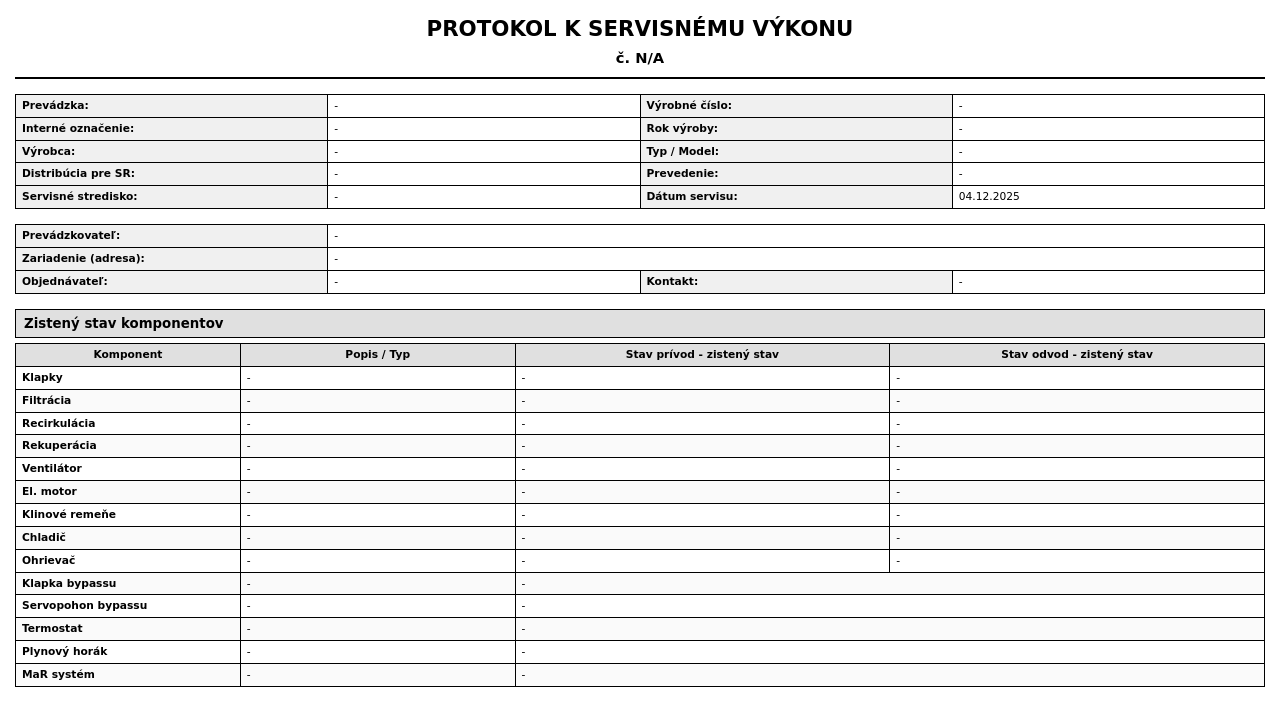
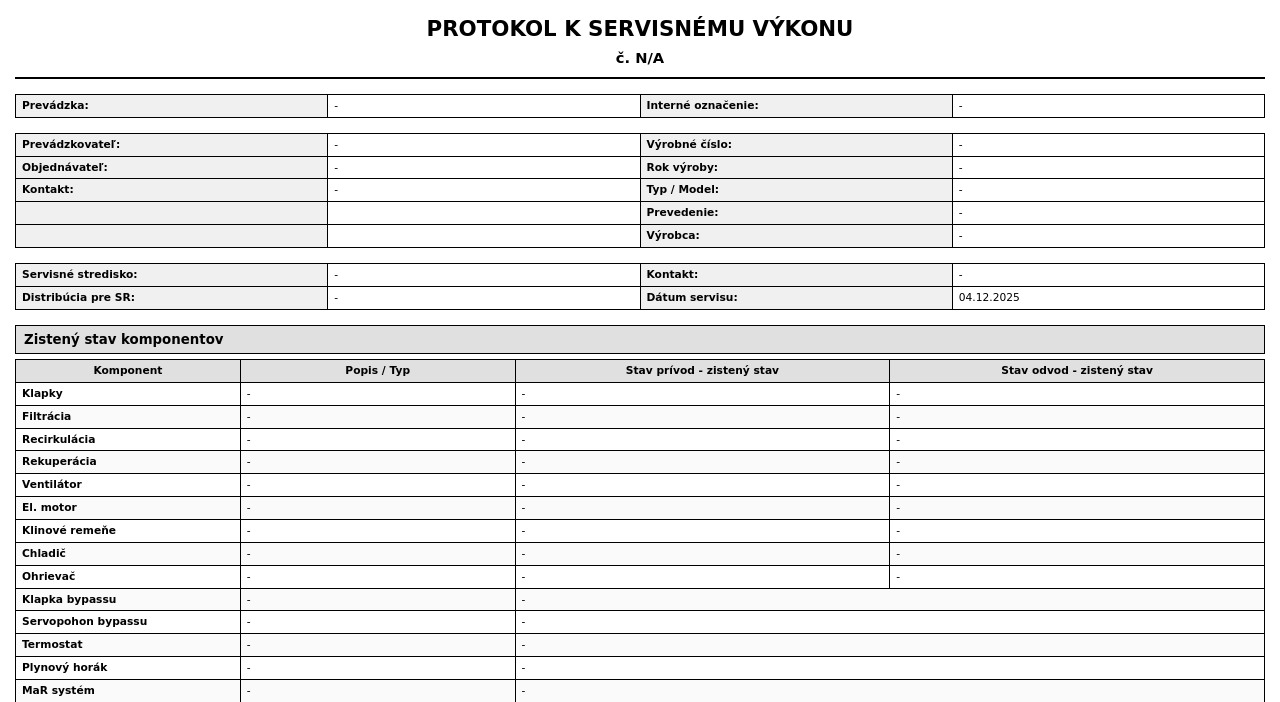
Before and after one commit to kbranislav1410-max/kollar-servisny-protokol, a PHP site: page /templates/report_pdf.php in a window 1280 px wide. Shown: the top 702 px of the page. Run offline with PHP 8.4, Linux system fonts and the light colour scheme; some libraries are stand-ins or nearby versions.

Commit message:
Reorganize PDF header layout per user request
- First row: Prevádzka (left) with full address, Interné označenie (right)
- Second section: Customer info (left) with device info (right)
- Third section: Servisné stredisko with contact info

Co-authored-by: kbranislav1410-max <224830386+kbranislav1410-max@users.noreply.github.com>

```diff
--- a/templates/report_pdf.php
+++ b/templates/report_pdf.php
@@ -265,55 +265,63 @@ if (!isset($photosGeneral)) {
         <div class="protocol-number">č. <?= htmlspecialchars($report['cislo_protokolu'] ?? 'N/A') ?></div>
     </div>
 
-    <!-- Základné informácie - horná tabuľka -->
+    <!-- Sekcia 1: Prevádzka a Interné označenie zariadenia -->
     <table class="info-header-table">
         <tr>
             <td class="label">Prevádzka:</td>
-            <td class="value"><?= htmlspecialchars($report['location_nazov'] ?? '-') ?></td>
+            <td class="value"><?= htmlspecialchars($report['location_nazov'] ?? '-') ?><?= !empty($report['location_adresa']) ? ', ' . htmlspecialchars($report['location_adresa']) : '' ?><?= !empty($report['location_mesto']) ? ', ' . htmlspecialchars($report['location_mesto']) : '' ?></td>
+            <td class="label">Interné označenie:</td>
+            <td class="value"><?= htmlspecialchars($report['interne_oznacenie'] ?? '-') ?></td>
+        </tr>
+    </table>
+
+    <!-- Sekcia 2: Informácie o zákazníkovi (vľavo) a zariadení (vpravo) -->
+    <table class="info-header-table">
+        <tr>
+            <td class="label">Prevádzkovateľ:</td>
+            <td class="value"><?= htmlspecialchars($report['nazov_firmy'] ?? '-') ?><?= !empty($report['sidlo']) ? ', ' . htmlspecialchars($report['sidlo']) : '' ?></td>
             <td class="label">Výrobné číslo:</td>
             <td class="value"><?= htmlspecialchars($report['device_vyrobne_cislo'] ?? '-') ?></td>
         </tr>
         <tr>
-            <td class="label">Interné označenie:</td>
-            <td class="value"><?= htmlspecialchars($report['interne_oznacenie'] ?? '-') ?></td>
+            <td class="label">Objednávateľ:</td>
+            <td class="value"><?= htmlspecialchars($report['objednavatel'] ?? $report['kontakt_osoba'] ?? '-') ?></td>
             <td class="label">Rok výroby:</td>
             <td class="value"><?= htmlspecialchars($report['device_rok_vyroby'] ?? '-') ?></td>
         </tr>
         <tr>
-            <td class="label">Výrobca:</td>
-            <td class="value"><?= htmlspecialchars($report['device_vyrobca'] ?? '-') ?></td>
+            <td class="label">Kontakt:</td>
+            <td class="value"><?= htmlspecialchars($report['telefon'] ?? '-') ?><?= !empty($report['email']) ? ' / ' . htmlspecialchars($report['email']) : '' ?></td>
             <td class="label">Typ / Model:</td>
             <td class="value"><?= htmlspecialchars($report['device_typ'] ?? '-') ?></td>
         </tr>
         <tr>
-            <td class="label">Distribúcia pre SR:</td>
-            <td class="value"><?= htmlspecialchars($report['device_distribucia'] ?? '-') ?></td>
+            <td class="label"></td>
+            <td class="value"></td>
             <td class="label">Prevedenie:</td>
             <td class="value"><?= htmlspecialchars($report['device_prevedenie'] ?? '-') ?></td>
         </tr>
         <tr>
-            <td class="label">Servisné stredisko:</td>
-            <td class="value"><?= htmlspecialchars($report['device_servisne_stredisko'] ?? '-') ?> <?= !empty($report['device_servisne_stredisko_tel']) ? '(tel: ' . htmlspecialchars($report['device_servisne_stredisko_tel']) . ')' : '' ?></td>
-            <td class="label">Dátum servisu:</td>
-            <td class="value"><?= htmlspecialchars($report['datum'] ?? date('d.m.Y')) ?></td>
+            <td class="label"></td>
+            <td class="value"></td>
+            <td class="label">Výrobca:</td>
+            <td class="value"><?= htmlspecialchars($report['device_vyrobca'] ?? '-') ?></td>
         </tr>
     </table>
 
-    <!-- Informácie o zákazníkovi a prevádzke -->
+    <!-- Sekcia 3: Servisné stredisko -->
     <table class="info-header-table">
         <tr>
-            <td class="label">Prevádzkovateľ:</td>
-            <td class="value" colspan="3"><?= htmlspecialchars($report['nazov_firmy'] ?? '-') ?><?= !empty($report['sidlo']) ? ', ' . htmlspecialchars($report['sidlo']) : '' ?></td>
+            <td class="label">Servisné stredisko:</td>
+            <td class="value"><?= htmlspecialchars($report['device_servisne_stredisko'] ?? '-') ?></td>
+            <td class="label">Kontakt:</td>
+            <td class="value"><?= htmlspecialchars($report['device_servisne_stredisko_tel'] ?? '-') ?></td>
         </tr>
         <tr>
-            <td class="label">Zariadenie (adresa):</td>
-            <td class="value" colspan="3"><?= htmlspecialchars($report['location_adresa'] ?? '-') ?><?= !empty($report['location_mesto']) ? ', ' . htmlspecialchars($report['location_mesto']) : '' ?></td>
-        </tr>
-        <tr>
-            <td class="label">Objednávateľ:</td>
-            <td class="value"><?= htmlspecialchars($report['objednavatel'] ?? $report['kontakt_osoba'] ?? '-') ?></td>
-            <td class="label">Kontakt:</td>
-            <td class="value"><?= htmlspecialchars($report['telefon'] ?? '-') ?><?= !empty($report['email']) ? ' / ' . htmlspecialchars($report['email']) : '' ?></td>
+            <td class="label">Distribúcia pre SR:</td>
+            <td class="value"><?= htmlspecialchars($report['device_distribucia'] ?? '-') ?></td>
+            <td class="label">Dátum servisu:</td>
+            <td class="value"><?= htmlspecialchars($report['datum'] ?? date('d.m.Y')) ?></td>
         </tr>
     </table>
 
```
